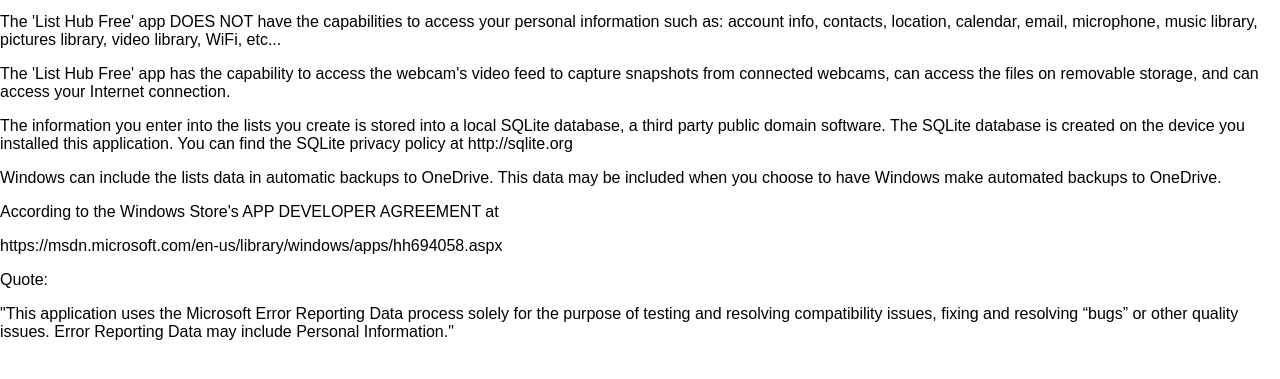
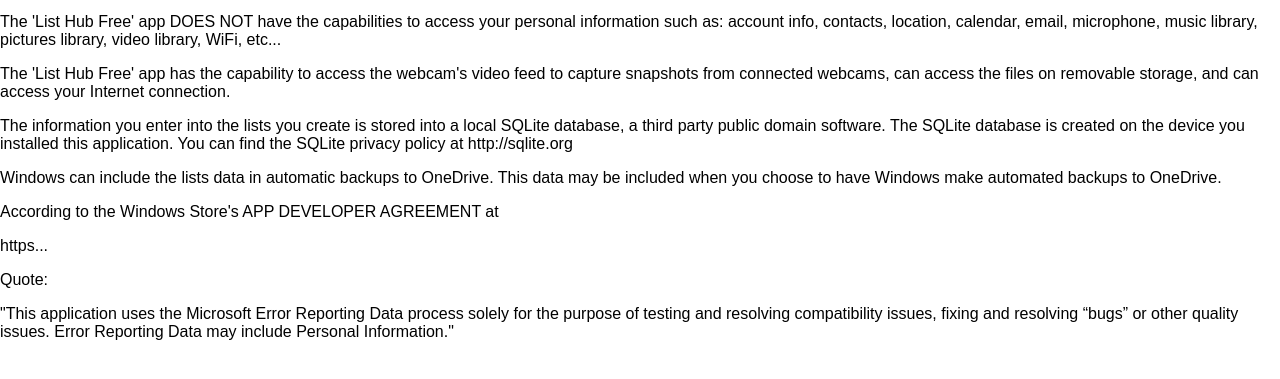
Before and after one commit to MarianaM17/LHWebApp1, a plain HTML site: page index.html in a window 1280 px wide. Shown: the part 101-480 px from the top of the page. Drawn offline with Linux system fonts and the light colour scheme.

Commit message:
Update index.html

```diff
--- a/index.html
+++ b/index.html
@@ -36,7 +36,7 @@
 </p>
 
 <p>
-  https://msdn.microsoft.com/en-us/library/windows/apps/hh694058.aspx
+  https...
 </p>
 
 <p>
```
